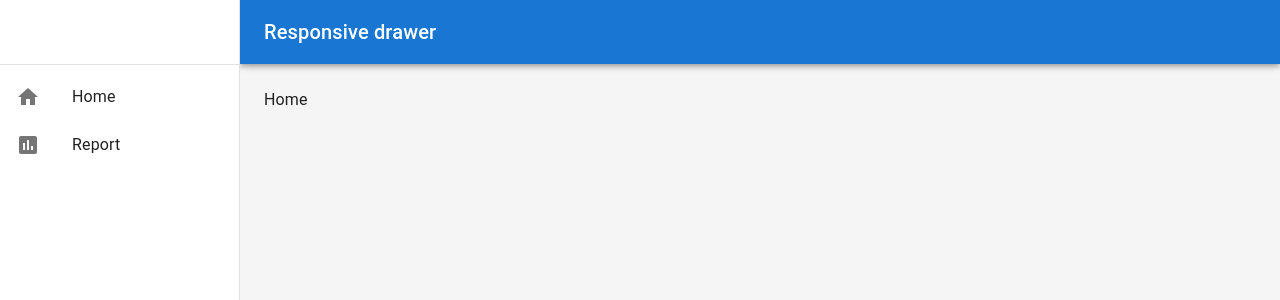
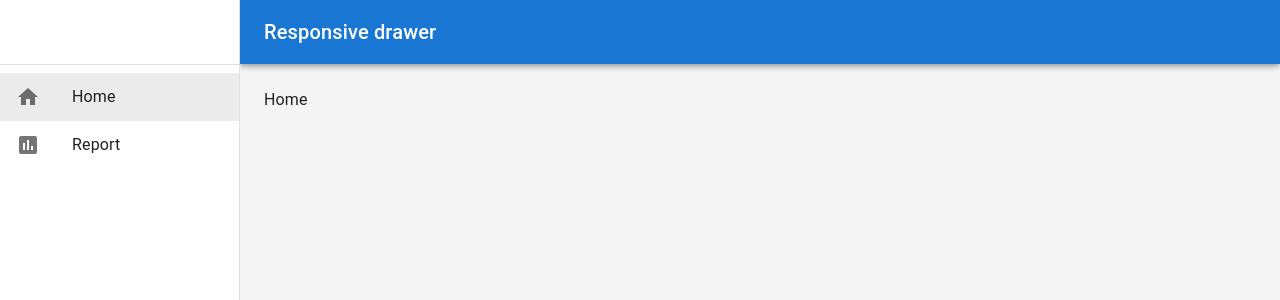
Before and after one commit to TaiseiChiba/resct-household-app, a React (Create React App) app: page / in a window 1280 px wide. Shown: the top 300 px of the page. Built offline with nearby package versions, Linux system fonts and the light colour scheme; the HTML template or start-up script is replaced by a standard one.

Commit message:
サイドバーのスタイルを修正

```diff
--- a/src/components/common/SideBar.tsx
+++ b/src/components/common/SideBar.tsx
@@ -5,14 +5,15 @@
 import MailIcon from '@mui/icons-material/Mail';
 import AssessmentIcon from '@mui/icons-material/Assessment';
 
-import React from 'react'
+import React, { CSSProperties } from 'react'
+import { NavLink } from 'react-router-dom';
 
 /**
  * サイドバープロップス
  * サイドバーの型をまとめたインターフェイス
  */
 interface SideBarProps {
-  drawerWidth:number,
+  drawerWidth: number,
   mobileOpen: boolean,
   handleDrawerTransitionEnd: () => void,
   handleDrawerClose: () => void
@@ -24,12 +25,22 @@
   icon: React.ComponentType
 }
 
-const SideBar = ({drawerWidth, mobileOpen, handleDrawerTransitionEnd, handleDrawerClose}: SideBarProps) => {
+const SideBar = ({ drawerWidth, mobileOpen, handleDrawerTransitionEnd, handleDrawerClose }: SideBarProps) => {
 
   const sideBarItems: SideBarItem[] = [
-    {text: "Home", path: "/", icon: HomeIcon},
-    {text: "Report", path: "/report", icon: AssessmentIcon}
+    { text: "Home", path: "/", icon: HomeIcon },
+    { text: "Report", path: "/report", icon: AssessmentIcon }
   ]
+
+  const baseLinkStyle: CSSProperties = {
+    textDecoration: "none",
+    color: "inherit",
+    display: "block"
+  }
+
+  const activeLinkStyle: CSSProperties = {
+    backgroundColor: "rgba(0, 0, 0, 0.08)"
+  }
 
   const drawer = (
     <div>
@@ -37,6 +48,12 @@
       <Divider />
       <List>
         {sideBarItems.map((item, index) => (
+          <NavLink key={index} to={item.path} style={({isActive}) => {
+            return {
+              ...baseLinkStyle,
+              ...(isActive ? activeLinkStyle : {})
+            }
+          }}>
             <ListItem key={index} disablePadding>
               <ListItemButton>
                 <ListItemIcon>
@@ -46,6 +63,7 @@
                 <ListItemText primary={item.text} />
               </ListItemButton>
             </ListItem>
+          </NavLink>
         ))}
       </List>
     </div>
```
Lines whose indentation alone changed are shown as unchanged.
